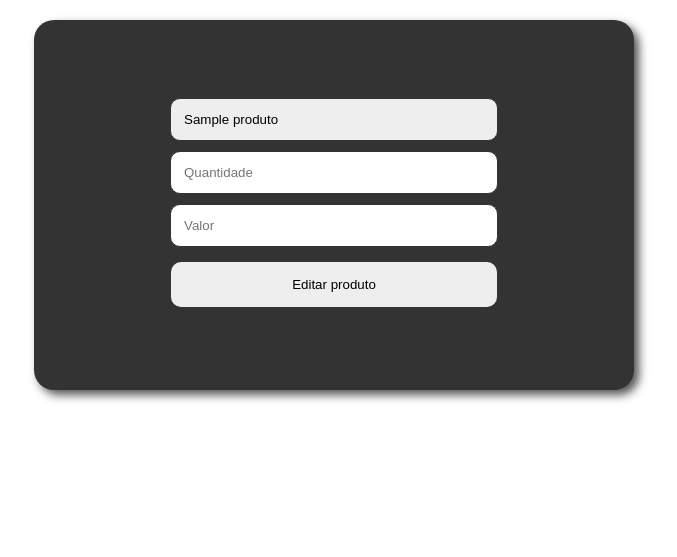
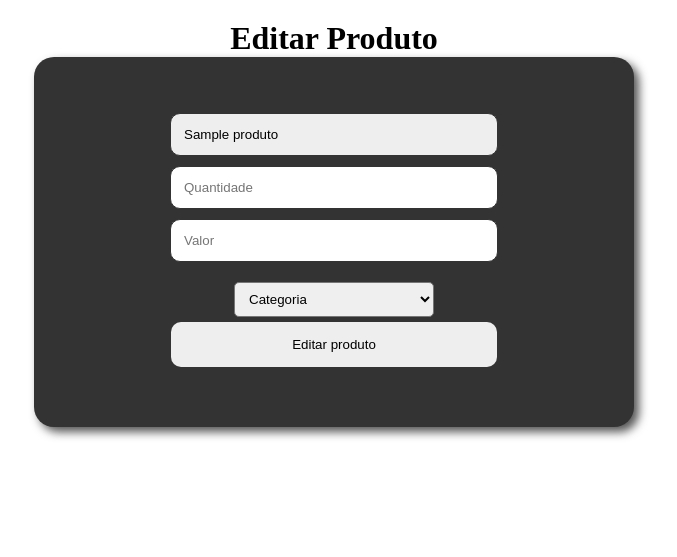
Before and after one commit to lnr273/estoque-da-loja, a Flask app: template templates/edit.html in a window 1280 px wide. Shown: the part 65-622 px from the top of the page, without its empty margins (306-983 px from the left). Run offline with Flask 3, Linux system fonts and the light colour scheme; the template is opened without the code that fills it: most values are stand-ins (such as "Sample title", 1, 10 or a date in 2020).

Commit message:
feat(html): select para categoria do produto

```diff
--- a/templates/edit.html
+++ b/templates/edit.html
@@ -5,12 +5,21 @@
 {% endblock %}
 
 {% block main %}
+    <h1>Editar Produto</h1>
     <div class="formProduto">
         <form action="/edit" method="post">
             <input type="hidden" value="{{ produto[0] }}" name="id">
-            <input class="input" autocomplete="off" autocapitalize="on" type="text" required value="{{ produto[1] }}" placeholder="Nome" name="nome" autofocus>
+            <input class="input" autocomplete="off" autocapitalize="sentence" type="text" required value="{{ produto[1] }}" placeholder="Nome" name="nome" autofocus>
             <input class="input" autocomplete="off" type="number" required value="{{ produto[2] }}" placeholder="Quantidade" name="quantidade">
             <input class="input" autocomplete="off" type="number" required value="{{ produto[3] }}" step="0.01" placeholder="Valor" name="valor">
+            <select class="select" name="categoria">
+                <option selected="true" disabled="disabled" >Categoria</option>
+                <option value="Cama" {{ "selected" if produto[4]=="Cama"}} >Cama</option>
+                <option value="Mesa" {{ "selected" if produto[4]=="Mesa"}} >Mesa</option>
+                <option value="Banho" {{ "selected" if produto[4]=="Banho"}} >Banho</option>
+                <option value="Plástico" {{ "selected" if produto[4]=="Plástico"}} >Plástico</option>
+                <option value="Cozinha" {{ "selected" if produto[4]=="Cozinha"}} >Cozinha</option>
+            </select>
             <button class="button white" type="submit">Editar produto</button>
         </form>
     </div>
```
Also changed, not shown: templates/home.html (+11 -7 lines).
